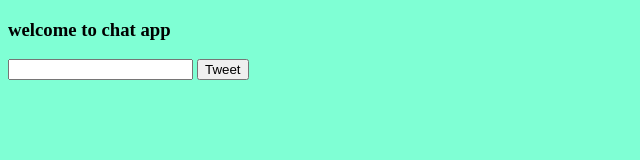
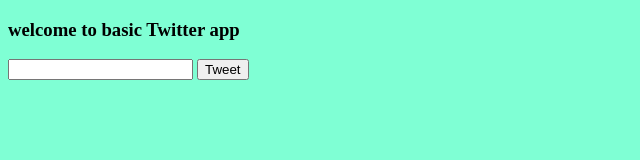
Before and after one commit to Anilkashyap96/twitter-app, a website: page public/index.html in a window 1280 px wide. Shown: the full height of the page, 0-640 px from the left. Drawn offline with nearby package versions, Linux system fonts and the light colour scheme; no server answers.

Commit message:
Update index.html

```diff
--- a/public/index.html
+++ b/public/index.html
@@ -8,7 +8,7 @@
 <link rel="stylesheet" type="text/css" href="index.css">
 <script src="https://ajax.googleapis.com/ajax/libs/jquery/3.4.1/jquery.min.js"></script>
 <body>
-    <h3>welcome to chat app</h3>
+    <h3>welcome to basic Twitter app</h3>
     <ol id="messages"></ol>
 
     <div>
```
